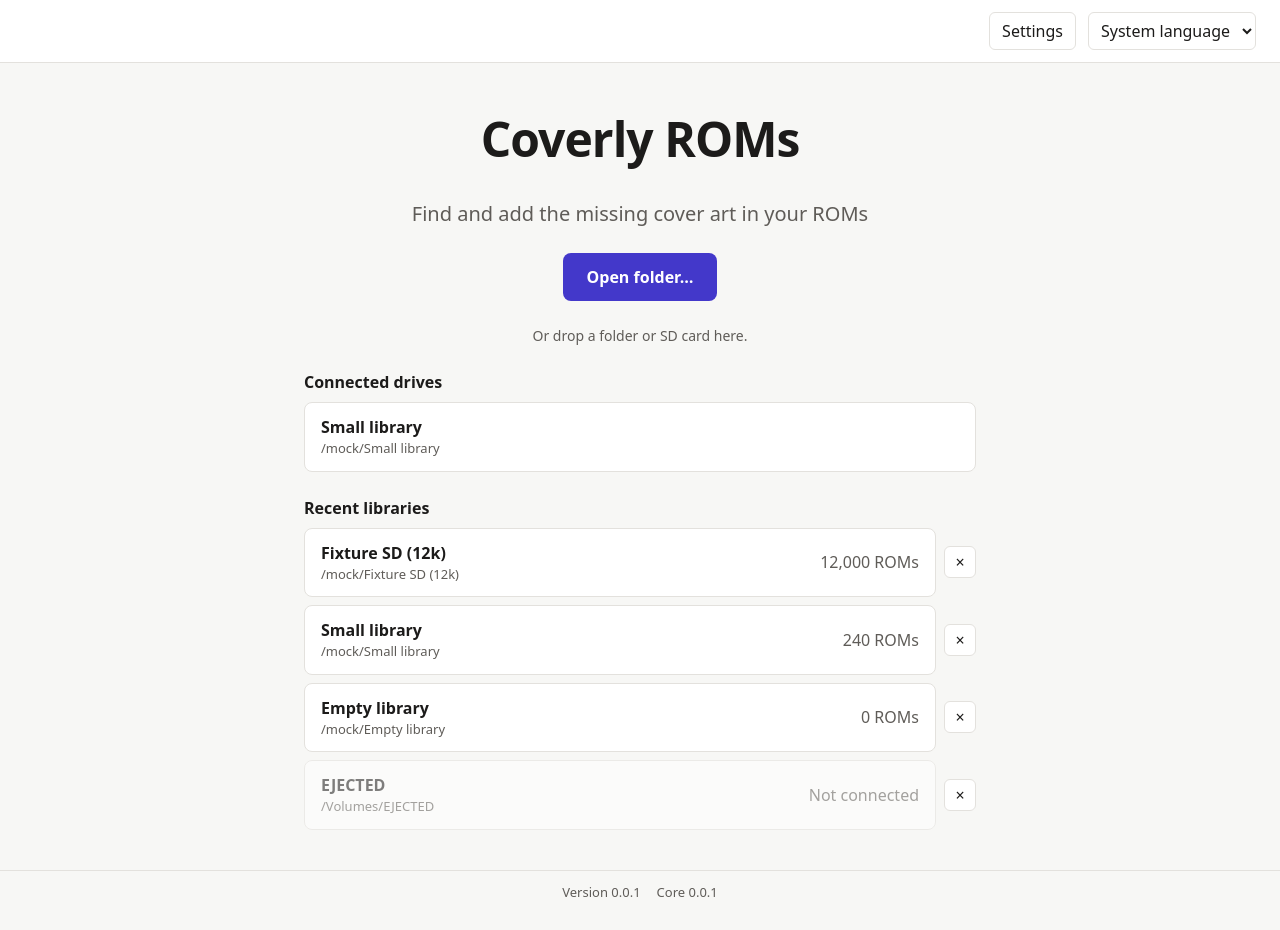
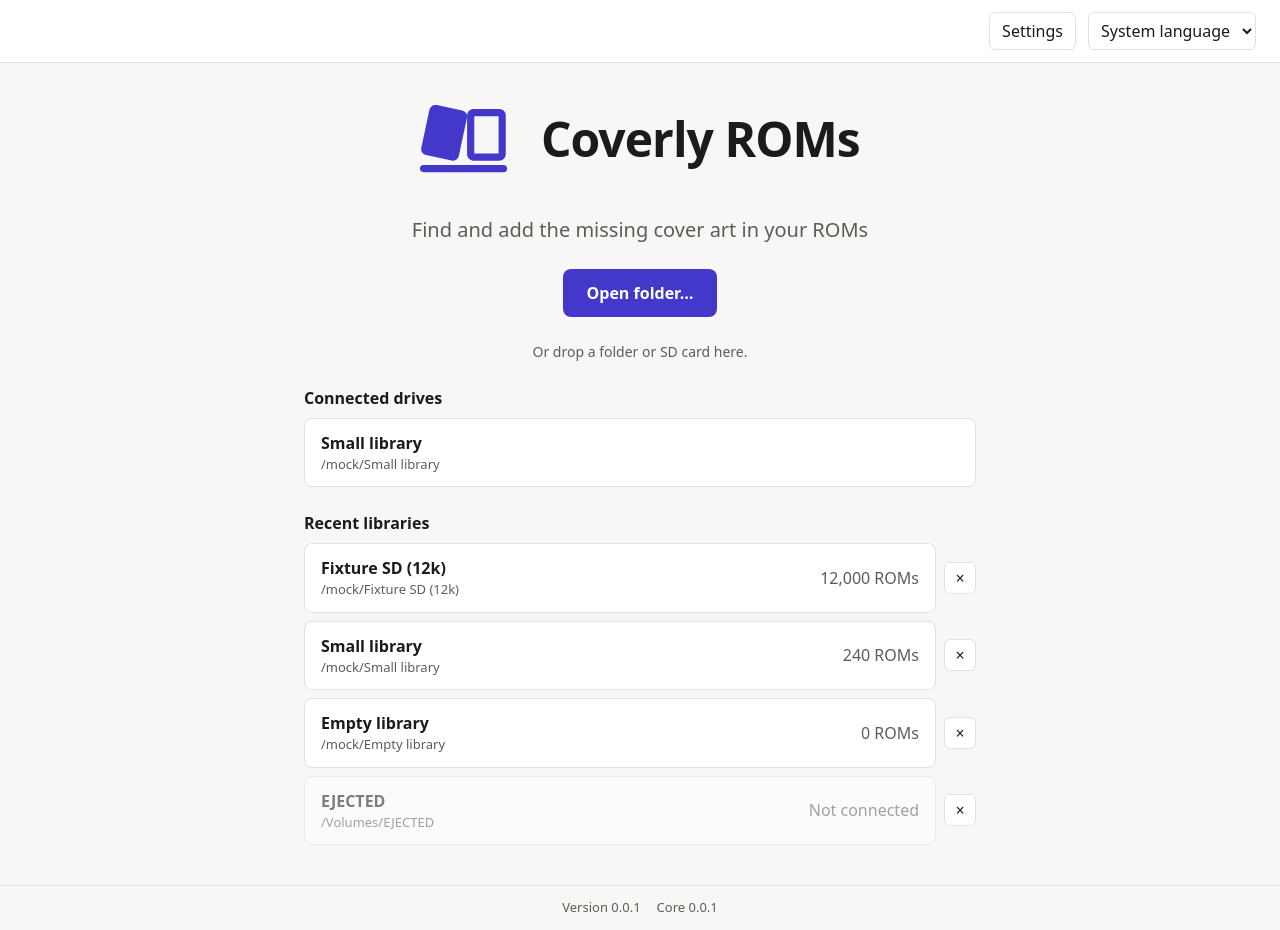
Before and after one commit to MAECLY/coverly-roms, a React (Vite) app: page / in a window 1280 px wide. Built offline with nearby package versions, Linux system fonts and the light colour scheme.

Commit message:
feat(app): show the Lean-To logo on the start screen and in About

```diff
--- a/src/components/settings/AboutSection.tsx
+++ b/src/components/settings/AboutSection.tsx
@@ -1,3 +1,4 @@
+import { Logo } from '@/components/brand/Logo';
 import { useAppInfo } from '@/hooks/useAppInfo';
 import { useT } from '@/i18n/useT';
 import { getBackend } from '@/ipc/backend';
@@ -23,7 +24,9 @@ export function AboutSection() {
   );
   return (
     <div className="settings-group">
-      <h2 className="wordmark-small">Coverly ROMs</h2>
+      <h2 className="wordmark-small">
+        <Logo />
+      </h2>
       <p>{t('footer.version', { version: info?.version ?? '—' })}</p>
       <p>{t('footer.coreVersion', { version: info?.core_version ?? '—' })}</p>
       <p>{t('about.license')}</p>
--- a/src/screens/StartScreen.tsx
+++ b/src/screens/StartScreen.tsx
@@ -1,6 +1,7 @@
 import { useContext, useEffect, useMemo, useState } from 'react';
 
 import { AppFooter } from '@/components/AppFooter';
+import { Logo } from '@/components/brand/Logo';
 import { LanguageSwitch } from '@/components/LanguageSwitch';
 import { ScanProgressView } from '@/components/ScanProgressView';
 import { UpdateBanner } from '@/components/update/UpdateBanner';
@@ -103,7 +104,9 @@ export function StartScreen() {
       </header>
       <main className="flex flex-1 flex-col items-center gap-6 px-6 py-10 text-center">
         <UpdateBanner />
-        <h1 className="wordmark">{t('app.name')}</h1>
+        <h1 className="wordmark">
+          <Logo name={t('app.name')} />
+        </h1>
         <p className="tagline max-w-xl">{t('app.tagline')}</p>
         <button
           type="button"
```
